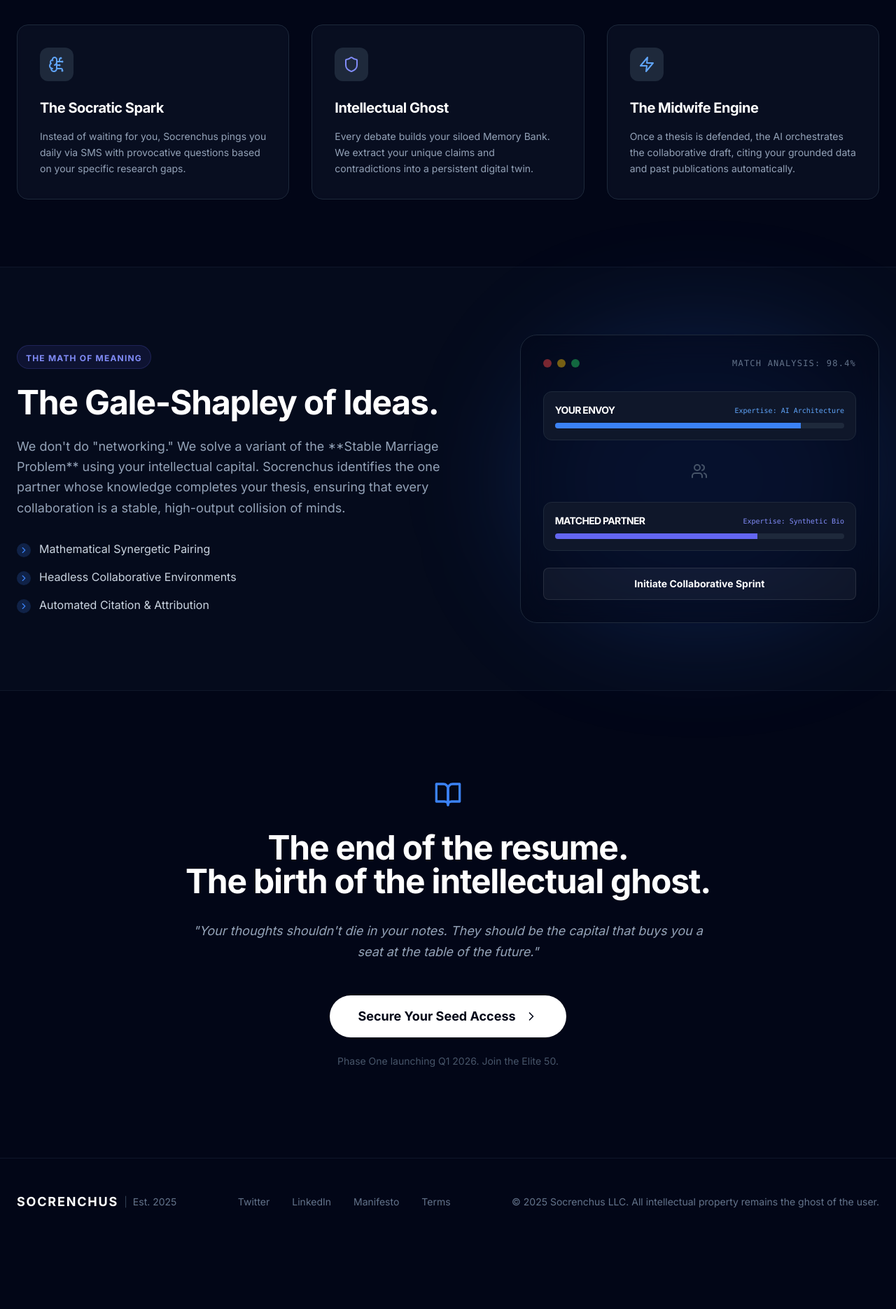
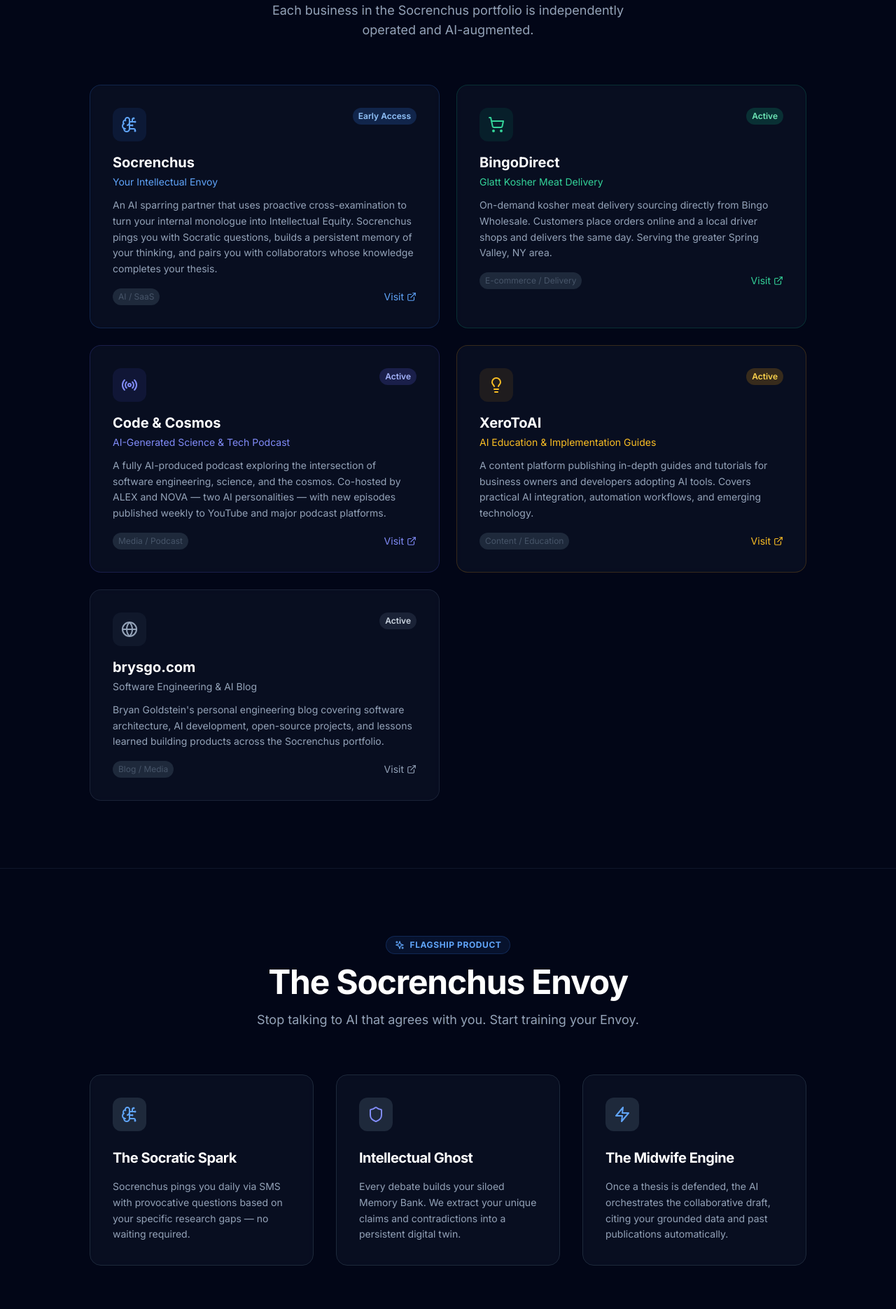
Before and after one commit to Socrenchus/socrenchus.github.io, a React (Vite) app: page / in a window 1280 px wide. Shown: the part 880-2750 px from the top of the page at 70% size. Before the commit the page ends 2659 px from the top, so only its background shows below. Built offline with nearby package versions, Linux system fonts and the light colour scheme.

Commit message:
Add portfolio businesses section for Stripe compliance

```diff
--- a/src/App.jsx
+++ b/src/App.jsx
@@ -9,35 +9,99 @@ import {
   Network,
   ChevronRight,
   Sparkles,
-  BookOpen
+  BookOpen,
+  Mail,
+  ExternalLink,
+  ShoppingCart,
+  Radio,
+  Lightbulb,
+  Globe
 } from 'lucide-react';
 
 // Configuration constants
 const WAITLIST_LIMIT = 50;
-const LAUNCH_QUARTER = 'Q1 2026';
+const LAUNCH_QUARTER = 'Q2 2026';
+
+const PORTFOLIO = [
+  {
+    name: 'Socrenchus',
+    tagline: 'Your Intellectual Envoy',
+    description: 'An AI sparring partner that uses proactive cross-examination to turn your internal monologue into Intellectual Equity. Socrenchus pings you with Socratic questions, builds a persistent memory of your thinking, and pairs you with collaborators whose knowledge completes your thesis.',
+    url: 'https://socrenchus.github.io',
+    category: 'AI / SaaS',
+    status: 'Early Access',
+    icon: <BrainCircuit size={24} />,
+    color: 'blue',
+  },
+  {
+    name: 'BingoDirect',
+    tagline: 'Glatt Kosher Meat Delivery',
+    description: 'On-demand kosher meat delivery sourcing directly from Bingo Wholesale. Customers place orders online and a local driver shops and delivers the same day. Serving the greater Spring Valley, NY area.',
+    url: 'https://bingodirect.net',
+    category: 'E-commerce / Delivery',
+    status: 'Active',
+    icon: <ShoppingCart size={24} />,
+    color: 'green',
+  },
+  {
+    name: 'Code & Cosmos',
+    tagline: 'AI-Generated Science & Tech Podcast',
+    description: 'A fully AI-produced podcast exploring the intersection of software engineering, science, and the cosmos. Co-hosted by ALEX and NOVA — two AI personalities — with new episodes published weekly to YouTube and major podcast platforms.',
+    url: 'https://www.youtube.com/@BryanGoldstein',
+    category: 'Media / Podcast',
+    status: 'Active',
+    icon: <Radio size={24} />,
+    color: 'indigo',
+  },
+  {
+    name: 'XeroToAI',
+    tagline: 'AI Education & Implementation Guides',
+    description: 'A content platform publishing in-depth guides and tutorials for business owners and developers adopting AI tools. Covers practical AI integration, automation workflows, and emerging technology.',
+    url: 'https://xerotoai.com',
+    category: 'Content / Education',
+    status: 'Active',
+    icon: <Lightbulb size={24} />,
+    color: 'yellow',
+  },
+  {
+    name: 'brysgo.com',
+    tagline: 'Software Engineering & AI Blog',
+    description: "Bryan Goldstein's personal engineering blog covering software architecture, AI development, open-source projects, and lessons learned building products across the Socrenchus portfolio.",
+    url: 'https://brysgo.com',
+    category: 'Blog / Media',
+    status: 'Active',
+    icon: <Globe size={24} />,
+    color: 'slate',
+  },
+];
+
+const COLOR_MAP = {
+  blue:   { bg: 'bg-blue-500/10',   border: 'border-blue-500/20',   text: 'text-blue-400',   badge: 'bg-blue-500/20 text-blue-300' },
+  green:  { bg: 'bg-emerald-500/10', border: 'border-emerald-500/20', text: 'text-emerald-400', badge: 'bg-emerald-500/20 text-emerald-300' },
+  indigo: { bg: 'bg-indigo-500/10',  border: 'border-indigo-500/20',  text: 'text-indigo-400',  badge: 'bg-indigo-500/20 text-indigo-300' },
+  yellow: { bg: 'bg-amber-500/10',   border: 'border-amber-500/20',   text: 'text-amber-400',   badge: 'bg-amber-500/20 text-amber-300' },
+  slate:  { bg: 'bg-slate-500/10',   border: 'border-slate-500/20',   text: 'text-slate-400',   badge: 'bg-slate-500/20 text-slate-300' },
+};
 
 const LandingPage = () => {
   const [email, setEmail] = useState('');
   const [isScrolled, setIsScrolled] = useState(false);
 
   useEffect(() => {
-    const handleScroll = () => {
-      setIsScrolled(window.scrollY > 20);
-    };
+    const handleScroll = () => { setIsScrolled(window.scrollY > 20); };
     window.addEventListener('scroll', handleScroll);
     return () => window.removeEventListener('scroll', handleScroll);
   }, []);
 
   const handleSubmit = (e) => {
     e.preventDefault();
-    // Logic for waitlist goes here
     console.log('Signed up:', email);
     setEmail('');
   };
 
   return (
     <div className="min-h-screen bg-slate-950 text-slate-100 selection:bg-blue-500/30">
-      {/* Background Decorative Elements */}
+      {/* Background */}
       <div className="fixed inset-0 overflow-hidden pointer-events-none z-0">
         <div className="absolute top-[-10%] left-[-10%] w-[40%] h-[40%] rounded-full bg-blue-900/10 blur-[120px]" />
         <div className="absolute bottom-[-10%] right-[-10%] w-[40%] h-[40%] rounded-full bg-indigo-900/10 blur-[120px]" />
@@ -47,17 +111,12 @@ const LandingPage = () => {
       <nav className={`fixed top-0 w-full z-50 transition-all duration-300 ${isScrolled ? 'bg-slate-950/80 backdrop-blur-md border-b border-slate-800/50 py-3' : 'bg-transparent py-6'}`}>
         <div className="container mx-auto px-6 flex justify-between items-center bg-slate-900/30 backdrop-blur-sm rounded-lg">
           <div className="flex items-start overflow-hidden h-20">
-            <img
-              src="/logo.png"
-              alt="Socrenchus Logo"
-              loading="eager"
-              className="w-[1124px] -mt-8"
-            />
+            <img src="/logo.png" alt="Socrenchus Logo" loading="eager" className="w-[1124px] -mt-8" />
           </div>
           <div className="hidden md:flex items-center space-x-8">
-            <a href="#philosophy" className="text-sm font-medium text-slate-400 hover:text-white transition-colors">Philosophy</a>
+            <a href="#portfolio" className="text-sm font-medium text-slate-400 hover:text-white transition-colors">Portfolio</a>
             <a href="#envoy" className="text-sm font-medium text-slate-400 hover:text-white transition-colors">The Envoy</a>
-            <a href="#collab" className="text-sm font-medium text-slate-400 hover:text-white transition-colors">Marriage</a>
+            <a href="#contact" className="text-sm font-medium text-slate-400 hover:text-white transition-colors">Contact</a>
             <button className="bg-white text-slate-950 px-5 py-2 rounded-full text-sm font-semibold hover:bg-slate-200 transition-all">
               Request Access
             </button>
@@ -65,49 +124,92 @@ const LandingPage = () => {
         </div>
       </nav>
 
-      {/* Hero Section */}
+      {/* Hero */}
       <section className="relative pt-32 pb-20 md:pt-48 md:pb-32 px-6 z-10">
         <div className="container mx-auto text-center max-w-5xl">
-          <div className="inline-flex items-center space-x-2 px-3 py-1 rounded-full bg-blue-500/10 border border-blue-500/20 text-blue-400 mb-6 animate-fade-in">
+          <div className="inline-flex items-center space-x-2 px-3 py-1 rounded-full bg-blue-500/10 border border-blue-500/20 text-blue-400 mb-6">
             <Sparkles size={14} />
-            <span className="text-xs font-bold uppercase tracking-wider">Phase One: The Socratic Seed</span>
+            <span className="text-xs font-bold uppercase tracking-wider">AI-Driven Portfolio Company</span>
           </div>
           <h1 className="text-5xl md:text-7xl font-extrabold tracking-tight text-white mb-8 leading-[1.1]">
-            Stop talking to AI that agrees with you. <br />
+            Building the future of<br />
             <span className="bg-clip-text text-transparent bg-gradient-to-r from-blue-400 to-indigo-500">
-              Start training your Envoy.
+              human-AI collaboration.
             </span>
           </h1>
           <p className="text-lg md:text-xl text-slate-400 mb-10 max-w-2xl mx-auto leading-relaxed">
-            Socrenchus is the first AI sparring partner that uses proactive cross-examination to turn your internal monologue into Intellectual Equity.
+            Socrenchus LLC is a portfolio of AI-powered businesses spanning intellectual tools, e-commerce, media, and education — all built on the premise that AI should amplify human potential, not replace it.
           </p>
-
-          <form onSubmit={handleSubmit} className="flex flex-col md:flex-row items-center justify-center space-y-4 md:space-y-0 md:space-x-3 max-w-md mx-auto">
-            <input
-              type="email"
-              placeholder="Enter your professional email"
-              className="w-full bg-slate-900 border border-slate-800 rounded-xl px-4 py-3 focus:outline-none focus:ring-2 focus:ring-blue-500/50 transition-all text-white"
-              required
-              value={email}
-              onChange={(e) => setEmail(e.target.value)}
-            />
-            <button type="submit" className="w-full md:w-auto bg-blue-600 hover:bg-blue-500 text-white font-bold px-8 py-3 rounded-xl flex items-center justify-center space-x-2 transition-all">
-              <span>Join Waitlist</span>
+          <div className="flex flex-col md:flex-row gap-4 justify-center">
+            <a href="#portfolio" className="bg-blue-600 hover:bg-blue-500 text-white font-bold px-8 py-3 rounded-xl flex items-center justify-center space-x-2 transition-all">
+              <span>Explore Portfolio</span>
               <ArrowRight size={18} />
-            </button>
-          </form>
-          <p className="mt-4 text-xs text-slate-500">Limited to {WAITLIST_LIMIT} active thinkers for the initial Sparring Cycle.</p>
+            </a>
+            <a href="#contact" className="bg-slate-800 hover:bg-slate-700 text-white font-bold px-8 py-3 rounded-xl flex items-center justify-center space-x-2 transition-all border border-slate-700">
+              <Mail size={18} />
+              <span>Get in Touch</span>
+            </a>
+          </div>
         </div>
       </section>
 
-      {/* Features Grid */}
+      {/* Portfolio Section */}
+      <section id="portfolio" className="py-24 px-6 relative z-10 border-t border-slate-900">
+        <div className="container mx-auto">
+          <div className="text-center mb-16">
+            <h2 className="text-3xl md:text-5xl font-bold text-white mb-4 tracking-tight">Our Portfolio</h2>
+            <p className="text-slate-400 text-lg max-w-xl mx-auto">
+              Each business in the Socrenchus portfolio is independently operated and AI-augmented.
+            </p>
+          </div>
+          <div className="grid grid-cols-1 md:grid-cols-2 gap-6 max-w-5xl mx-auto">
+            {PORTFOLIO.map((biz) => {
+              const c = COLOR_MAP[biz.color];
+              return (
+                <div key={biz.name} className={`p-8 rounded-2xl bg-slate-900/50 border ${c.border} backdrop-blur-sm group hover:border-opacity-60 transition-all`}>
+                  <div className="flex items-start justify-between mb-4">
+                    <div className={`w-12 h-12 rounded-xl ${c.bg} ${c.text} flex items-center justify-center`}>
+                      {biz.icon}
+                    </div>
+                    <div className="flex items-center gap-2">
+                      <span className={`text-xs font-semibold px-2 py-1 rounded-full ${c.badge}`}>{biz.status}</span>
+                    </div>
+                  </div>
+                  <h3 className="text-xl font-bold text-white mb-1">{biz.name}</h3>
+                  <p className={`text-sm font-medium ${c.text} mb-3`}>{biz.tagline}</p>
+                  <p className="text-slate-400 text-sm leading-relaxed mb-4">{biz.description}</p>
+                  <div className="flex items-center justify-between">
+                    <span className="text-xs text-slate-600 bg-slate-800 px-2 py-1 rounded-full">{biz.category}</span>
+                    <a href={biz.url} target="_blank" rel="noopener noreferrer"
+                      className={`flex items-center gap-1 text-sm font-medium ${c.text} hover:opacity-80 transition-opacity`}>
+                      Visit <ExternalLink size={14} />
+                    </a>
+                  </div>
+                </div>
+              );
+            })}
+          </div>
+        </div>
+      </section>
+
+      {/* Socrenchus Product Detail */}
       <section id="envoy" className="py-24 px-6 relative z-10 border-t border-slate-900">
         <div className="container mx-auto">
-          <div className="grid grid-cols-1 md:grid-cols-3 gap-8">
+          <div className="text-center mb-16">
+            <div className="inline-flex items-center space-x-2 px-3 py-1 rounded-full bg-blue-500/10 border border-blue-500/20 text-blue-400 mb-4">
+              <Sparkles size={14} />
+              <span className="text-xs font-bold uppercase tracking-wider">Flagship Product</span>
+            </div>
+            <h2 className="text-3xl md:text-5xl font-bold text-white mb-4 tracking-tight">The Socrenchus Envoy</h2>
+            <p className="text-slate-400 text-lg max-w-xl mx-auto">
+              Stop talking to AI that agrees with you. Start training your Envoy.
+            </p>
+          </div>
+          <div className="grid grid-cols-1 md:grid-cols-3 gap-8 max-w-5xl mx-auto">
             <FeatureCard
               icon={<BrainCircuit className="text-blue-400" />}
               title="The Socratic Spark"
-              description="Instead of waiting for you, Socrenchus pings you daily via SMS with provocative questions based on your specific research gaps."
+              description="Socrenchus pings you daily via SMS with provocative questions based on your specific research gaps — no waiting required."
             />
             <FeatureCard
               icon={<Shield className="text-indigo-400" />}
@@ -120,123 +222,67 @@ const LandingPage = () => {
               description="Once a thesis is defended, the AI orchestrates the collaborative draft, citing your grounded data and past publications automatically."
             />
           </div>
-        </div>
-      </section>
-
-      {/* Stable Marriage Section */}
-      <section id="collab" className="py-24 px-6 bg-slate-900/30 border-y border-slate-900">
-        <div className="container mx-auto flex flex-col md:flex-row items-center justify-between">
-          <div className="md:w-1/2 mb-12 md:mb-0">
-            <div className="inline-block px-3 py-1 rounded-full bg-indigo-500/10 border border-indigo-500/20 text-indigo-400 mb-6">
-              <span className="text-xs font-bold tracking-widest uppercase">The Math of Meaning</span>
-            </div>
-            <h2 className="text-4xl md:text-5xl font-bold text-white mb-6 tracking-tight">
-              The Gale-Shapley of Ideas.
-            </h2>
-            <p className="text-slate-400 text-lg mb-8 leading-relaxed">
-              We don't do "networking." We solve a variant of the **Stable Marriage Problem** using your intellectual capital.
-              Socrenchus identifies the one partner whose knowledge completes your thesis, ensuring that every collaboration is a stable, high-output collision of minds.
-            </p>
-            <ul className="space-y-4">
-              <li className="flex items-start space-x-3">
-                <div className="mt-1 w-5 h-5 rounded-full bg-blue-500/20 flex items-center justify-center">
-                  <ChevronRight size={14} className="text-blue-500" />
-                </div>
-                <span className="text-slate-300 font-medium">Mathematical Synergetic Pairing</span>
-              </li>
-              <li className="flex items-start space-x-3">
-                <div className="mt-1 w-5 h-5 rounded-full bg-blue-500/20 flex items-center justify-center">
-                  <ChevronRight size={14} className="text-blue-500" />
-                </div>
-                <span className="text-slate-300 font-medium">Headless Collaborative Environments</span>
-              </li>
-              <li className="flex items-start space-x-3">
-                <div className="mt-1 w-5 h-5 rounded-full bg-blue-500/20 flex items-center justify-center">
-                  <ChevronRight size={14} className="text-blue-500" />
-                </div>
-                <span className="text-slate-300 font-medium">Automated Citation & Attribution</span>
-              </li>
-            </ul>
-          </div>
-          <div className="md:w-5/12 relative">
-            <div className="absolute inset-0 bg-blue-600/20 blur-[80px] rounded-full" />
-            <div className="relative border border-slate-800 rounded-3xl p-8 bg-slate-950/50 backdrop-blur-xl">
-              <div className="flex items-center justify-between mb-8">
-                <div className="flex space-x-2">
-                  <div className="w-3 h-3 rounded-full bg-red-500/50" />
-                  <div className="w-3 h-3 rounded-full bg-yellow-500/50" />
-                  <div className="w-3 h-3 rounded-full bg-green-500/50" />
-                </div>
-                <span className="text-xs text-slate-500 font-mono tracking-widest uppercase">Match Analysis: 98.4%</span>
-              </div>
-              <div className="space-y-6">
-                <div className="p-4 rounded-xl bg-slate-900 border border-slate-800">
-                  <div className="flex justify-between items-center mb-2">
-                    <span className="text-sm font-bold text-white uppercase tracking-tighter">Your Envoy</span>
-                    <span className="text-[10px] text-blue-400 font-mono">Expertise: AI Architecture</span>
-                  </div>
-                  <div className="h-2 w-full bg-slate-800 rounded-full overflow-hidden">
-                    <div className="h-full w-[85%] bg-blue-500" />
-                  </div>
-                </div>
-                <div className="flex justify-center py-2 animate-pulse">
-                  <Users className="text-slate-600" size={24} />
-                </div>
-                <div className="p-4 rounded-xl bg-slate-900 border border-slate-800">
-                  <div className="flex justify-between items-center mb-2">
-                    <span className="text-sm font-bold text-white uppercase tracking-tighter">Matched Partner</span>
-                    <span className="text-[10px] text-indigo-400 font-mono">Expertise: Synthetic Bio</span>
-                  </div>
-                  <div className="h-2 w-full bg-slate-800 rounded-full overflow-hidden">
-                    <div className="h-full w-[70%] bg-indigo-500" />
-                  </div>
-                </div>
-                <button className="w-full py-3 bg-white/5 hover:bg-white/10 border border-white/10 text-white rounded-lg text-sm font-bold transition-all">
-                  Initiate Collaborative Sprint
-                </button>
-              </div>
-            </div>
+          <div className="mt-16 max-w-md mx-auto text-center">
+            <form onSubmit={handleSubmit} className="flex flex-col md:flex-row items-center justify-center space-y-4 md:space-y-0 md:space-x-3">
+              <input
+                type="email"
+                placeholder="Enter your professional email"
+                className="w-full bg-slate-900 border border-slate-800 rounded-xl px-4 py-3 focus:outline-none focus:ring-2 focus:ring-blue-500/50 transition-all text-white"
+                required
+                value={email}
+                onChange={(e) => setEmail(e.target.value)}
+              />
+              <button type="submit" className="w-full md:w-auto bg-blue-600 hover:bg-blue-500 text-white font-bold px-8 py-3 rounded-xl flex items-center justify-center space-x-2 transition-all">
+                <span>Join Waitlist</span>
+                <ArrowRight size={18} />
+              </button>
+            </form>
+            <p className="mt-4 text-xs text-slate-500">Limited to {WAITLIST_LIMIT} active thinkers for the initial Sparring Cycle. Launching {LAUNCH_QUARTER}.</p>
           </div>
         </div>
       </section>
 
-      {/* Manifesto / CTA */}
-      <section id="philosophy" className="py-32 px-6 text-center">
-        <div className="container mx-auto max-w-3xl">
-          <BookOpen className="mx-auto text-blue-500 mb-8" size={40} />
-          <h2 className="text-3xl md:text-5xl font-bold text-white mb-8 tracking-tight">
-            The end of the resume. <br />
-            The birth of the intellectual ghost.
-          </h2>
-          <p className="text-slate-400 text-lg mb-12 leading-relaxed italic">
-            "Your thoughts shouldn't die in your notes. They should be the capital that buys you a seat at the table of the future."
+      {/* Contact Section */}
+      <section id="contact" className="py-24 px-6 bg-slate-900/30 border-y border-slate-900">
+        <div className="container mx-auto max-w-2xl text-center">
+          <Mail className="mx-auto text-blue-400 mb-6" size={36} />
+          <h2 className="text-3xl md:text-4xl font-bold text-white mb-4 tracking-tight">Get in Touch</h2>
+          <p className="text-slate-400 text-lg mb-8">
+            For business inquiries, partnership opportunities, or questions about any of our portfolio companies:
           </p>
-          <div className="flex flex-col items-center">
-            <button className="bg-white text-slate-950 px-10 py-4 rounded-full text-lg font-bold hover:bg-slate-200 transition-all flex items-center space-x-3 group">
-              <span>Secure Your Seed Access</span>
-              <ChevronRight size={20} className="group-hover:translate-x-1 transition-transform" />
-            </button>
-            <p className="mt-6 text-sm text-slate-600">Phase One launching {LAUNCH_QUARTER}. Join the Elite {WAITLIST_LIMIT}.</p>
+          <div className="space-y-4">
+            <div className="p-6 rounded-2xl bg-slate-900 border border-slate-800">
+              <p className="text-slate-400 text-sm mb-1">General Inquiries</p>
+              <a href="mailto:hello@socrenchus.com" className="text-blue-400 font-semibold hover:text-blue-300 transition-colors text-lg">
+                hello@socrenchus.com
+              </a>
+            </div>
+            <div className="p-6 rounded-2xl bg-slate-900 border border-slate-800">
+              <p className="text-slate-400 text-sm mb-1">Business Address</p>
+              <p className="text-white font-medium">Socrenchus LLC</p>
+              <p className="text-slate-400 text-sm">Spring Valley, NY 10977</p>
+            </div>
           </div>
         </div>
       </section>
 
       {/* Footer */}
       <footer className="py-12 border-t border-slate-900 px-6">
-        <div className="container mx-auto flex flex-col md:flex-row justify-between items-center text-slate-500 text-sm">
-          <div className="flex items-center space-x-2 mb-6 md:mb-0">
+        <div className="container mx-auto flex flex-col md:flex-row justify-between items-center text-slate-500 text-sm gap-6">
+          <div className="flex items-center space-x-2">
             <span className="font-bold text-white text-lg tracking-widest uppercase">Socrenchus</span>
             <span className="text-slate-700">|</span>
             <span>Est. 2025</span>
           </div>
-          <div className="flex space-x-8 mb-6 md:mb-0">
-            <a href="#" className="hover:text-white transition-colors">Twitter</a>
-            <a href="#" className="hover:text-white transition-colors">LinkedIn</a>
-            <a href="#" className="hover:text-white transition-colors">Manifesto</a>
-            <a href="#" className="hover:text-white transition-colors">Terms</a>
+          <div className="flex flex-wrap justify-center gap-6">
+            <a href="https://bingodirect.net" target="_blank" rel="noopener noreferrer" className="hover:text-white transition-colors">BingoDirect</a>
+            <a href="https://www.youtube.com/@BryanGoldstein" target="_blank" rel="noopener noreferrer" className="hover:text-white transition-colors">Code &amp; Cosmos</a>
+            <a href="https://xerotoai.com" target="_blank" rel="noopener noreferrer" className="hover:text-white transition-colors">XeroToAI</a>
+            <a href="https://brysgo.com" target="_blank" rel="noopener noreferrer" className="hover:text-white transition-colors">brysgo.com</a>
+            <a href="mailto:hello@socrenchus.com" className="hover:text-white transition-colors">Contact</a>
           </div>
           <div>
-            © 2025 Socrenchus LLC. All intellectual property remains the ghost of the user.
+            © 2025 Socrenchus LLC. All rights reserved.
           </div>
         </div>
       </footer>
@@ -250,9 +296,7 @@ const FeatureCard = ({ icon, title, description }) => (
       {icon}
     </div>
     <h3 className="text-xl font-bold text-white mb-4 tracking-tight">{title}</h3>
-    <p className="text-slate-400 text-sm leading-relaxed">
-      {description}
-    </p>
+    <p className="text-slate-400 text-sm leading-relaxed">{description}</p>
   </div>
 );
 
```
